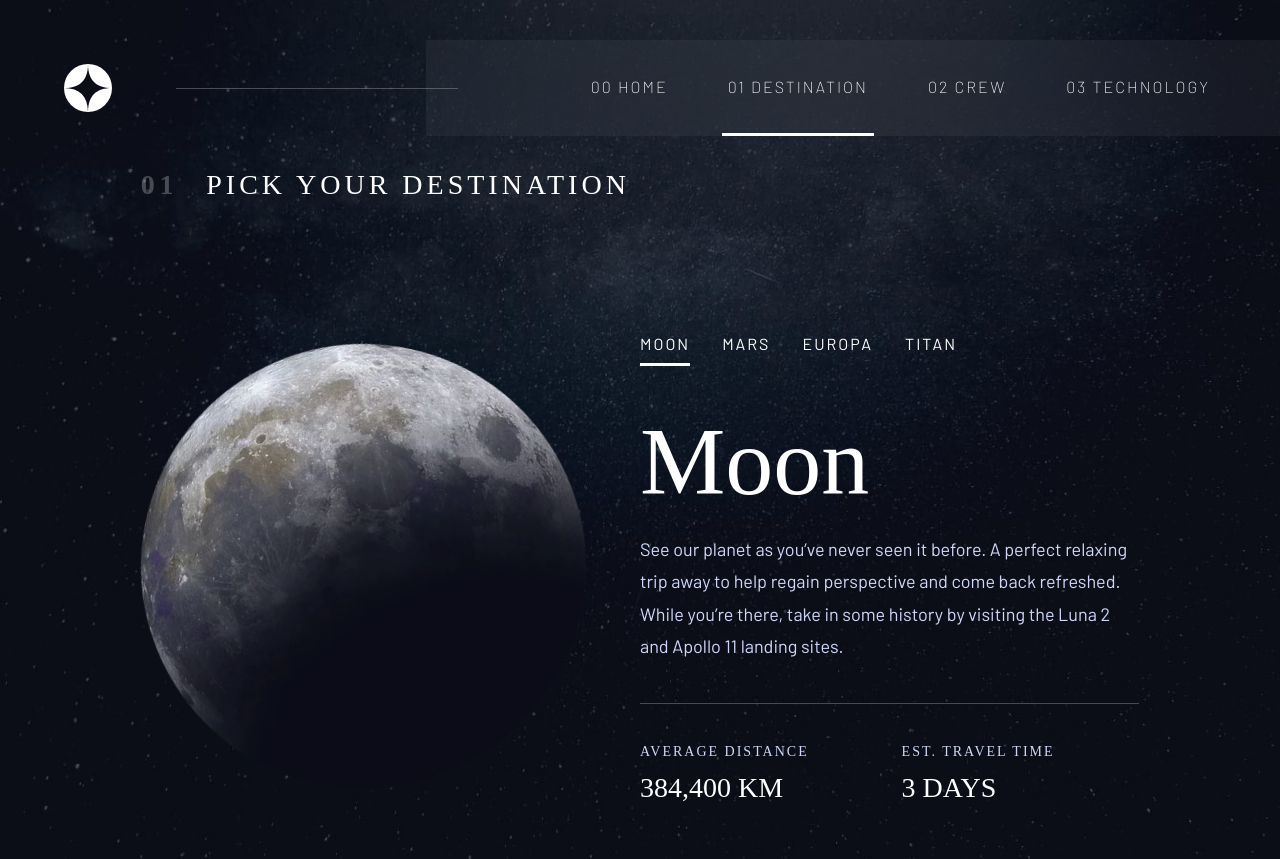
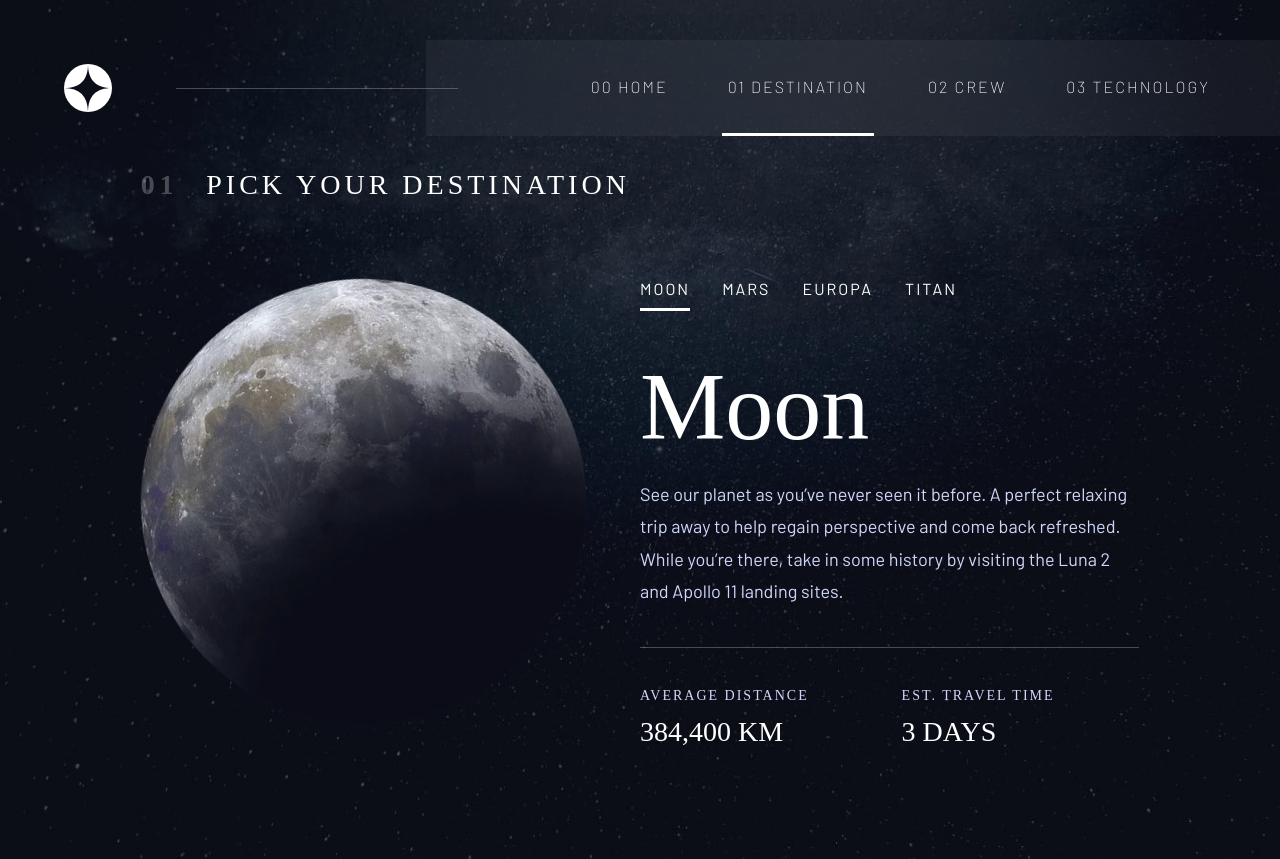
Before and after one commit to artemtyshchuk/spaceTourism-frontendmentor.io, a React (Create React App) app: page /destination in a window 1280 px wide. Built offline with nearby package versions, Linux system fonts and the light colour scheme; a web font is replaced by a local one.

Commit message:
fix style

```diff
--- a/src/pages/DestinationPage/Destination.module.scss
+++ b/src/pages/DestinationPage/Destination.module.scss
@@ -38,7 +38,7 @@
   grid-template-columns: repeat(2, 1fr);
   height: auto;
   min-height: 580px;
-  align-items: center;
+  align-items: top;
 }
 
 .planetImage {
```
